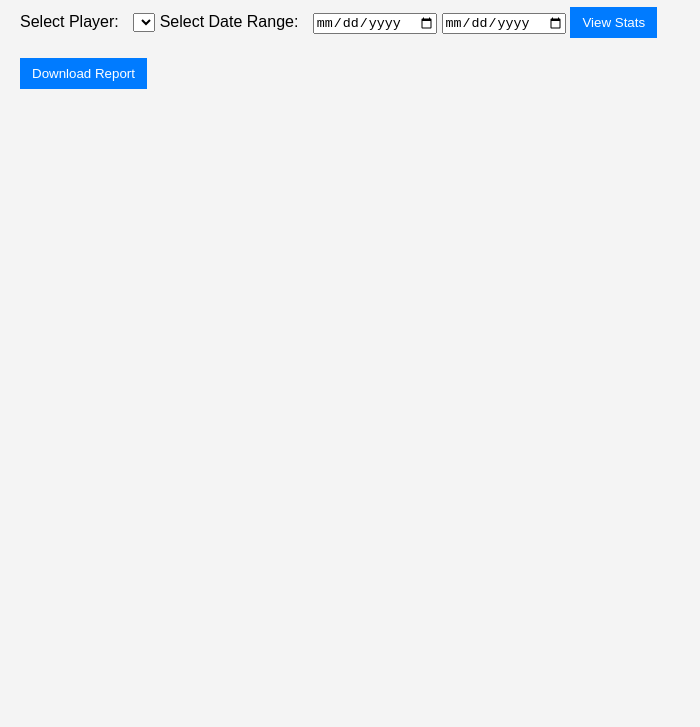
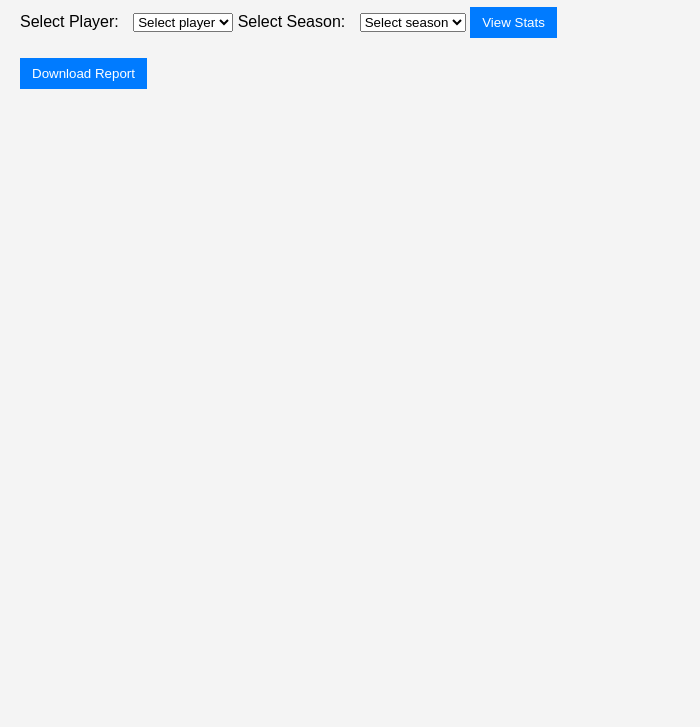
Before and after one commit to GorillaOnRoids/DBMS_Baseball_Project, a plain HTML site: page index.html in a window 1280 px wide. Shown: the part 73-800 px from the top of the page, without its empty margins (0-700 px from the left). Drawn offline with Linux system fonts and the light colour scheme; no server answers.

Commit message:
Update index.html

```diff
--- a/index.html
+++ b/index.html
@@ -5,16 +5,20 @@
   <title>Pitching Portal</title>
   <link rel="stylesheet" href="style.css">
 </head>
+</head>
 <body>
   <h1>Pitching Data Portal</h1>
 
   <section>
     <label for="player">Select Player:</label>
-    <select id="player"></select>
+    <select id="player">
+      <option value="">Select player</option>
+    </select>
 
-    <label for="dateRange">Select Date Range:</label>
-    <input type="date" id="startDate">
-    <input type="date" id="endDate">
+    <label for="season">Select Season:</label>
+    <select id="season">
+      <option value="">Select season</option>
+    </select>
 
     <button onclick="loadStats()">View Stats</button>
   </section>
```
